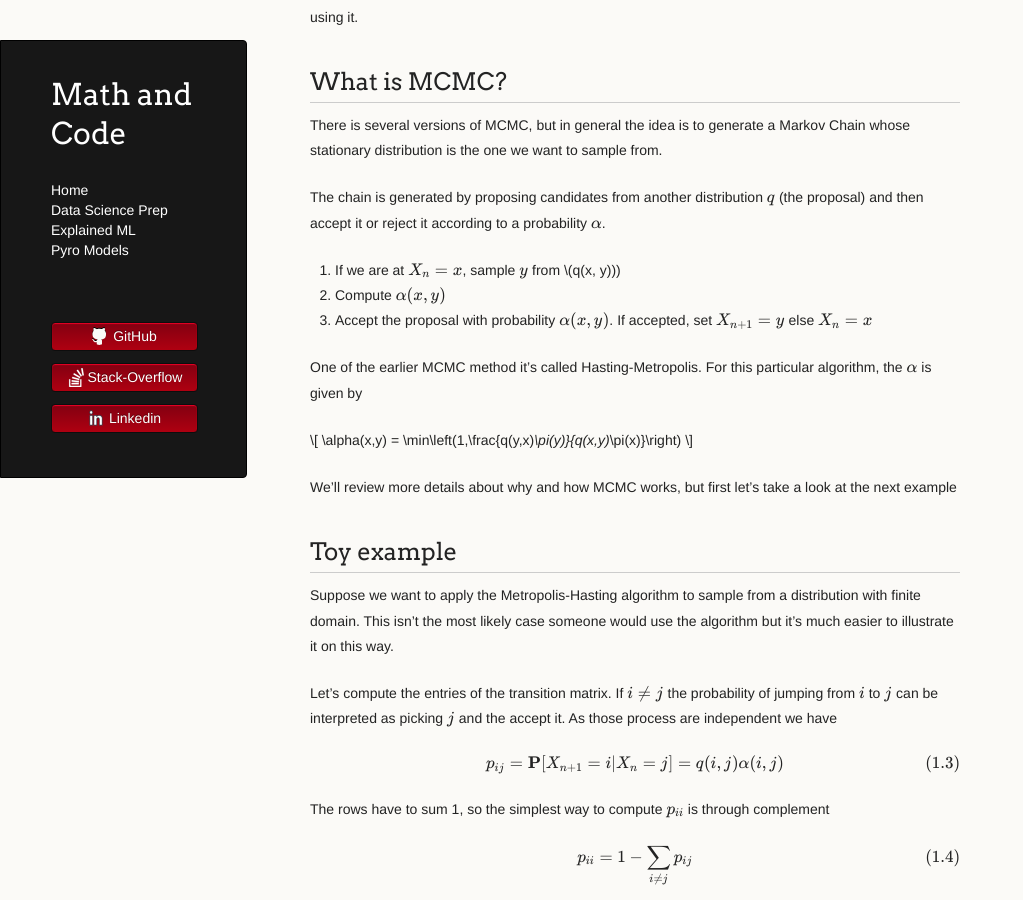
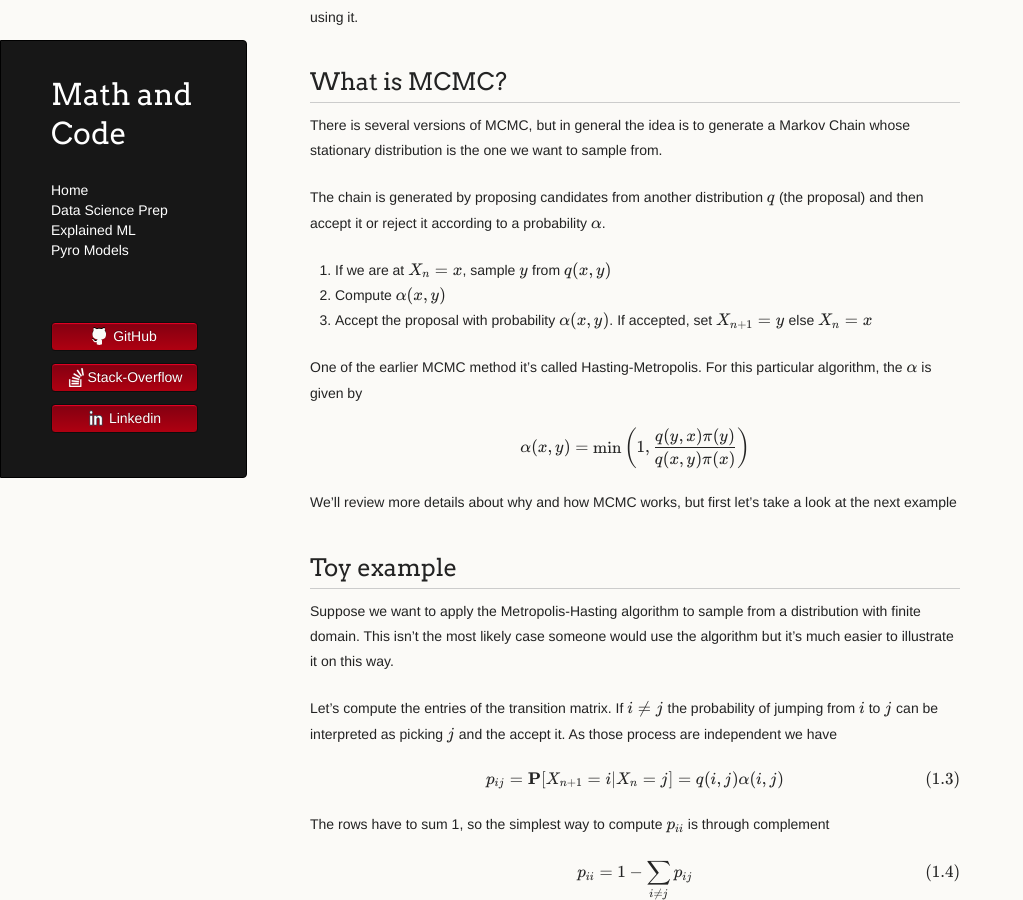
Before and after one commit to LemonPy29/LemonPy29.github.io, a Jekyll site: the page built from pyro-models/mcmc_example.md, in a window 1280 px wide and 900 px high, scrolled down 938 px. Shown: the whole window, without its empty margins (0-1023 px from the left). Built offline with Jekyll 4.4.1, drawn with Linux system fonts in a browser that asks for light colours; nearby versions of some CDN libraries; the repository's description, which GitHub fills in, is left out.

Commit message:
update mcmc

```diff
--- a/pyro-models/mcmc_example.md
+++ b/pyro-models/mcmc_example.md
@@ -61,7 +61,7 @@ The chain is generated by proposing candidates from another distribution
 \\(q\\) (the proposal) and then accept it or reject it according to a
 probability \\(\alpha\\).
 
-1. If we are at \\(X_n = x\\), sample \\(y\\) from \\(q(x, y)\))
+1. If we are at \\(X_n = x\\), sample \\(y\\) from \\(q(x, y)\\)
 2. Compute \\(\alpha(x,y)\\)
 3. Accept the proposal with probability \\(\alpha(x,y)\\). If accepted, set
 \\(X_{n+1} = y\\) else \\(X_n=x\\)
@@ -70,7 +70,7 @@ One of the earlier MCMC method it's called Hasting-Metropolis. For this
 particular algorithm, the \\(\alpha\\) is given by
 
 \\[
-\alpha(x,y) = \min\left(1,\frac{q(y,x)*\pi(y)}{q(x,y)*\pi(x)}\right)
+\alpha(x,y) = \min\left(1,\frac{q(y,x)\pi(y)}{q(x,y)\pi(x)}\right)
 \\]
 
 We'll review more details about why and how MCMC works, but first let's take a
```
